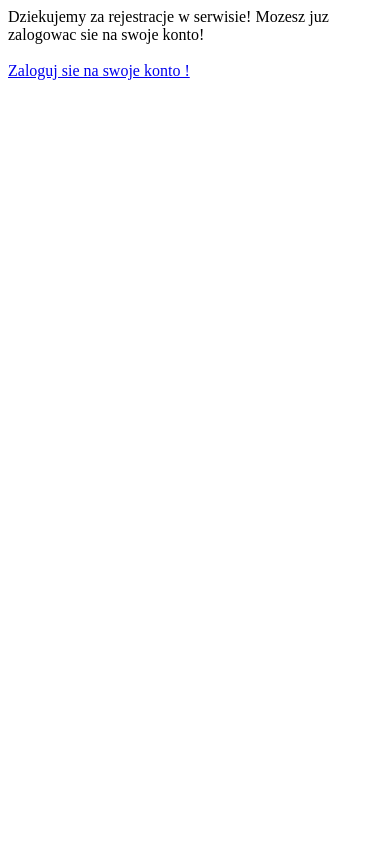
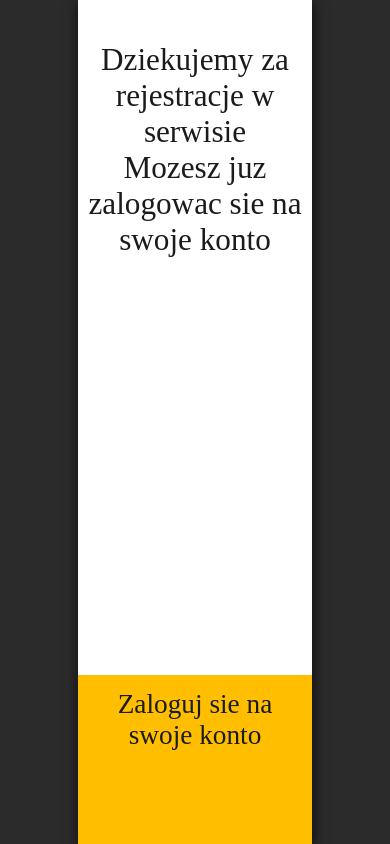
Before and after one commit to LaMavia/gierczak, a PHP site: page /welcome.php in a window 390 px wide. Run offline with PHP 8.4, Linux system fonts and the light colour scheme; some web fonts are replaced.

Commit message:
JS-php0.1

```diff
--- a/css-less_files/welcome.css
+++ b/css-less_files/welcome.css
@@ -0,0 +1,66 @@
+@import url('https://fonts.googleapis.com/css?family=Press+Start+2P');
+.shadowbox1 {
+  -webkit-box-shadow: 1px 3px 13px 0px rgba(0, 0, 0, 0.75);
+  -moz-box-shadow: 1px 3px 13px 0px rgba(0, 0, 0, 0.75);
+  box-shadow: 1px 3px 13px 0px rgba(0, 0, 0, 0.75);
+}
+.shadowbox2 {
+  -webkit-box-shadow: 10px 10px 5px 0px rgba(0, 0, 0, 0.75);
+  -moz-box-shadow: 10px 10px 5px 0px rgba(0, 0, 0, 0.75);
+  box-shadow: 10px 10px 5px 0px rgba(0, 0, 0, 0.75);
+}
+.textshadow1 {
+  text-shadow: -4px -4px 2px rgba(0, 0, 0, 0.75);
+}
+* {
+  box-sizing: border-box;
+  padding: 0;
+  margin: 0;
+}
+@media (max-width: 599px) {
+  body {
+    background-color: #2b2b2b;
+    width: 100vw;
+    height: 100vh;
+    overflow: hidden;
+  }
+  .main {
+    display: flex;
+    flex-direction: column;
+    flex-wrap: nowrap;
+    width: 60vw;
+    height: 100vh;
+    margin: auto;
+    -webkit-box-shadow: 1px 3px 13px 0px rgba(0, 0, 0, 0.75);
+    -moz-box-shadow: 1px 3px 13px 0px rgba(0, 0, 0, 0.75);
+    box-shadow: 1px 3px 13px 0px rgba(0, 0, 0, 0.75);
+    overflow: hidden;
+  }
+  .main__text {
+    width: 100%;
+    height: 80vh;
+    padding-top: 10vh;
+    background: #fff;
+    color: #1b1b1b;
+    text-align: center;
+    font-size: 8vw;
+    padding: 2vw;
+    padding-top: 5vh;
+  }
+  .main__button {
+    display: block;
+    width: 100%;
+    height: 20vh;
+    background: #ffbf00;
+    color: #1b1b1b;
+    text-align: center;
+    font-size: 7vw;
+    padding: 3.5vw;
+    text-decoration: none;
+  }
+  .main__button:hover {
+    -webkit-box-shadow: 1px 3px 13px 0px rgba(0, 0, 0, 0.75);
+    -moz-box-shadow: 1px 3px 13px 0px rgba(0, 0, 0, 0.75);
+    box-shadow: 1px 3px 13px 0px rgba(0, 0, 0, 0.75);
+  }
+}
--- a/css-less_files/welcome.less
+++ b/css-less_files/welcome.less
@@ -0,0 +1,66 @@
+//Sets
+.shadowbox1{-webkit-box-shadow: 1px 3px 13px 0px rgba(0,0,0,0.75);
+            -moz-box-shadow: 1px 3px 13px 0px rgba(0,0,0,0.75);
+            box-shadow: 1px 3px 13px 0px rgba(0,0,0,0.75);}
+.shadowbox2{    -webkit-box-shadow: 10px 10px 5px 0px rgba(0,0,0,0.75);
+    -moz-box-shadow: 10px 10px 5px 0px rgba(0,0,0,0.75);
+    box-shadow: 10px 10px 5px 0px rgba(0,0,0,0.75);}
+.textshadow1{
+    text-shadow: -4px -4px 2px rgba(0, 0, 0, 0.75);
+}
+//Import
+@import url('https://fonts.googleapis.com/css?family=Press+Start+2P');
+//Classes
+*{
+    box-sizing: border-box;
+    padding: 0;
+    margin: 0;
+}
+//For phone
+ @media (max-width: 599px){
+body{
+    background-color:#2b2b2b;
+    width: 100vw;
+    height: 100vh;
+    overflow:hidden;
+}
+
+.main{
+    display: flex;
+    flex-direction: column;
+    flex-wrap: nowrap;
+    width: 60vw;
+    height: 100vh;
+    margin:auto;
+    .shadowbox1;
+    overflow: hidden;
+
+
+    &__text{
+        width: 100%;
+        height: 80vh;
+        padding-top: 10vh;
+        background: #fff;
+        color: #1b1b1b;
+        text-align: center;
+        font-size: 8vw;
+        padding: 2vw;
+        padding-top: 5vh;
+    }
+    &__button{
+        display: block;
+        width: 100%;
+        height: 20vh;
+        background: #ffbf00;
+        color: #1b1b1b;
+        text-align: center;
+        font-size: 7vw;
+        padding: 3.5vw;
+        text-decoration: none;
+
+        &:hover{
+        .shadowbox1;
+        }
+    }
+}
+}
--- a/welcome.php
+++ b/welcome.php
@@ -30,8 +30,13 @@
     </head>
 
     <body>
-		Dziekujemy za rejestracje w serwisie! Mozesz juz zalogowac sie na swoje konto!<br><br>
-		<a href="index.php">Zaloguj sie na swoje konto !</a>
-    </body>
+		<div class="main">
+			<div class="main__text">
+				Dziekujemy za rejestracje w serwisie<br>
+				Mozesz juz zalogowac sie na swoje konto
+			</div>
+			<a class="main__button" href="index.php">Zaloguj sie na swoje konto</a>
+		</div>
+	</body>
 
 </html>
```
Also changed, not shown: js_files/game.js (+8 -6 lines), process.php (added, +28 -0 lines).
